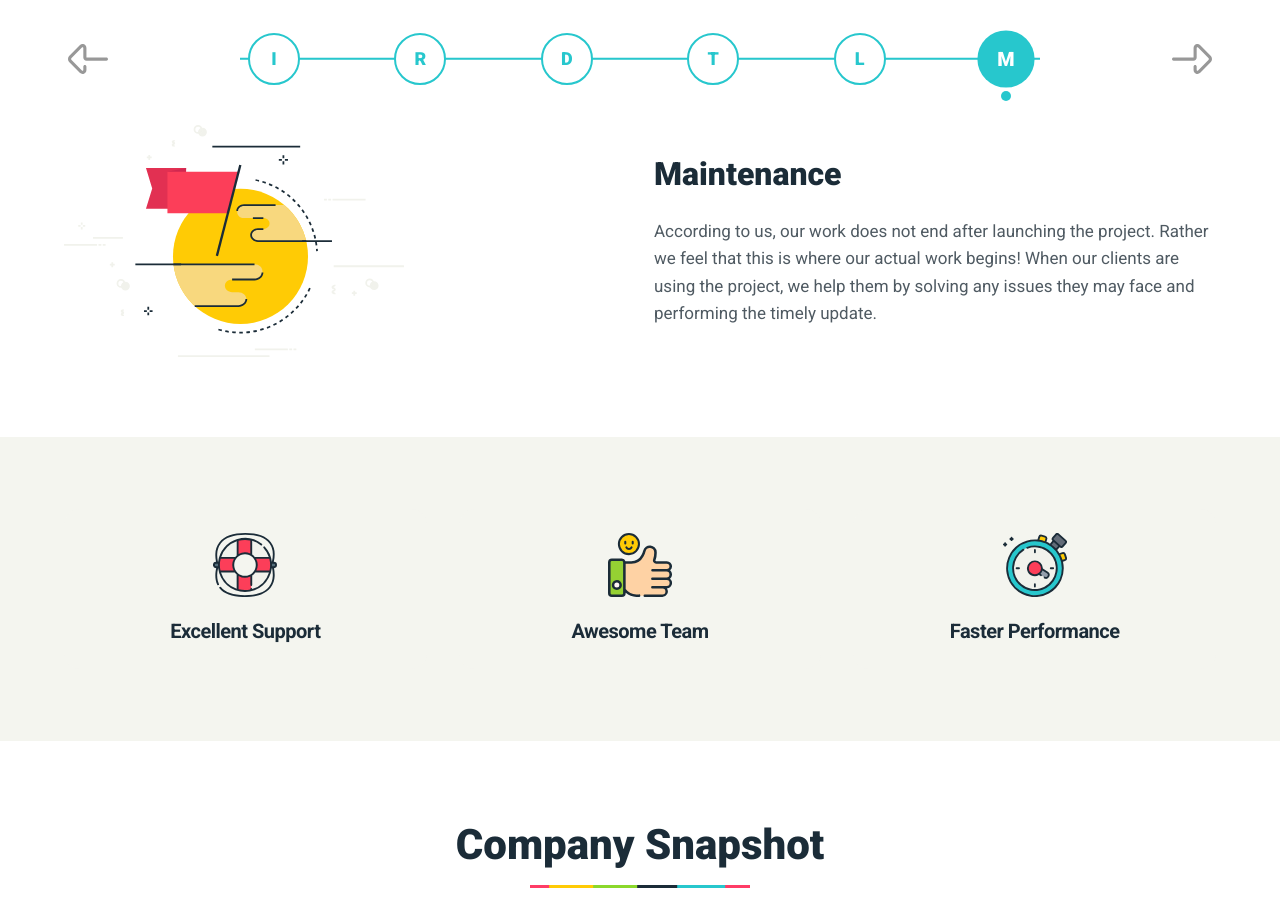
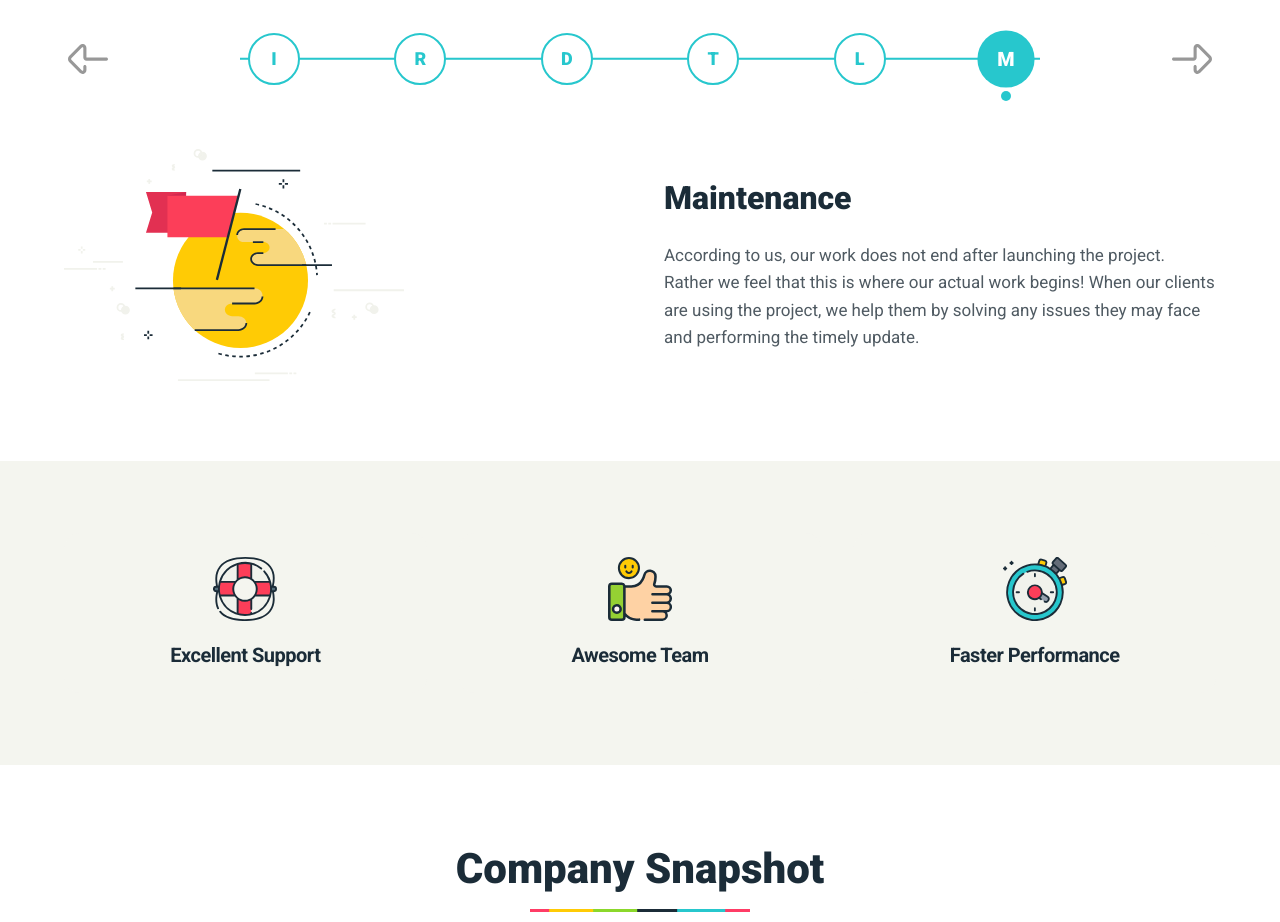
Before and after one commit to AG-Solutions-Bangalore/ag-solutions-web, a React (Vite) app: page /about in a window 1280 px wide. Shown: the part 1060-1982 px from the top of the page. Built offline with nearby package versions, Linux system fonts and the light colour scheme; no server answers.

Commit message:
changes in new component and updated footer , homeslides

```diff
--- a/src/features/about/pages/AboutPage.tsx
+++ b/src/features/about/pages/AboutPage.tsx
@@ -22,7 +22,7 @@ const timelineSteps: readonly TimelineStep[] = [
     initial: "I",
     title: "Ideation & Initiation",
     description: "We work closely with you to understand your initial ideas, business objectives, and requirements, setting a clear roadmap for the project.",
-    image: "/images/about/idea1.png",
+    image: "/images/about/09-story-company.svg",
     layout: "split",
   },
   {
@@ -237,11 +237,11 @@ function AboutPage() {
             {/* Dynamic Step Content */}
             <div
               key={`${activeStep.id}-${slideDirection}`}
-              className={`home-animated-item mt-10 ${isVisible ? "home-animated-item-visible" : ""
+              className={`home-animated-item mt-16 ${isVisible ? "home-animated-item-visible" : ""
                 }`}
               style={{ transitionDelay: "150ms" }}
             >
-              <div className="grid w-auto items-center gap-7 min-[860px]:grid-cols-2">
+              <div className="grid w-full items-center gap-12 min-[860px]:grid-cols-2">
                 {/* Layout Controlled Image First (Opposite/Reverse) */}
                 {imageFirst && (
                   <div className="flex justify-center min-[860px]:justify-start">
```
